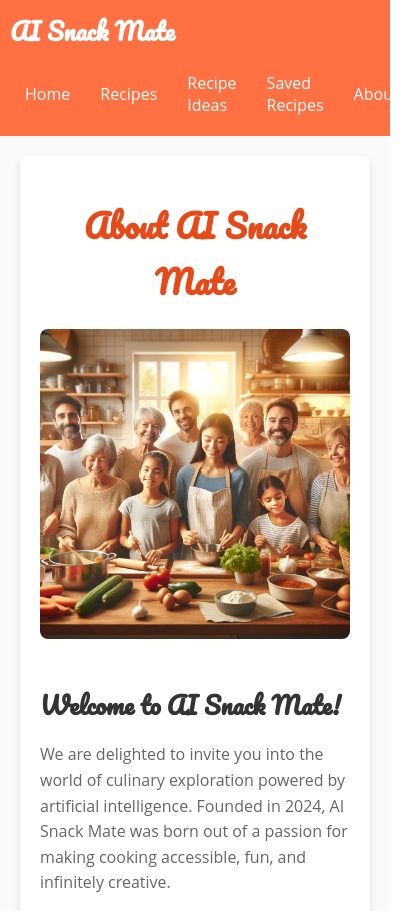
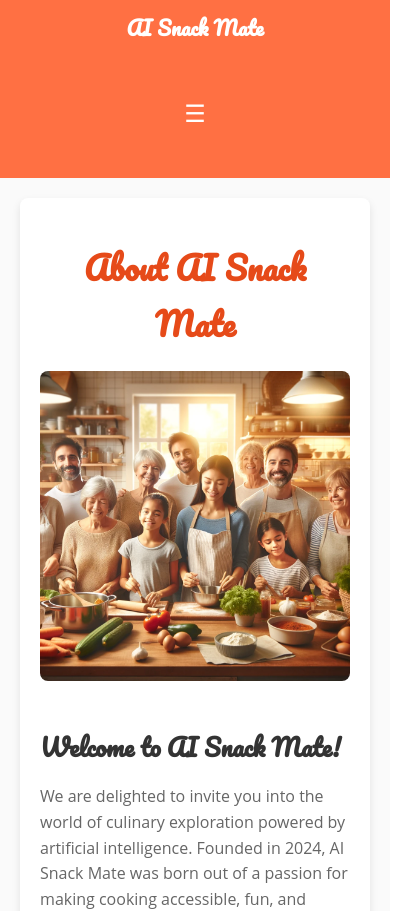
Before and after one commit to estherszliu/ai_snack_mate, a React (Create React App) app: page /about in a window 390 px wide. Shown: the top 911 px of the page, 414 px wide, since content can reach past the window. Built offline with nearby package versions, Linux system fonts and the light colour scheme.

Commit message:
feat:add a hamburger drop down nav bar

```diff
--- a/src/components/Header.jsx
+++ b/src/components/Header.jsx
@@ -1,16 +1,26 @@
 import { NavLink } from "react-router-dom";
 import "../styles/Header.css";
+import { useState } from "react";
 
 export default function Header() {
+    const [isMobileMenuOpen, setIsMobileMenuOpen] = useState(false);
+
+    const toggleMobileMenu = () => {
+        setIsMobileMenuOpen(!isMobileMenuOpen)
+    };
+
     return (
         <header>
             <div id="headerBranding">AI Snack Mate</div>
-            <nav id="headerNavbar">
-                <NavLink to={"/"}>Home</NavLink>
+            <button className="hamburger" onClick={toggleMobileMenu}>
+                ☰
+            </button>
+            <nav className={isMobileMenuOpen ? 'open' : ''}>
+                <NavLink to={"/"} onClick={() => setIsMobileMenuOpen(false)}>Home</NavLink>
                 <NavLink to={"/recipe"}>Recipes</NavLink>
-                <NavLink to={"/recipeideas"}>Recipe Ideas</NavLink>
-                <NavLink to={"/recipe/saved"}>Saved Recipes</NavLink>
-                <NavLink to={"/about"}>About</NavLink>
+                <NavLink to={"/recipeideas"} onClick={() => setIsMobileMenuOpen(false)}>Recipe Ideas</NavLink>
+                <NavLink to={"/recipe/saved"} onClick={() => setIsMobileMenuOpen(false)}>Saved Recipes</NavLink>
+                <NavLink to={"/about"} onClick={() => setIsMobileMenuOpen(false)} >About</NavLink>
             </nav>
         </header>
     );
--- a/src/pages/AboutPage.jsx
+++ b/src/pages/AboutPage.jsx
@@ -23,7 +23,7 @@
                 </ul>
 
                 <h2 className="subTitle">Meet the Team</h2>
-                <p>AI Snack Mate is the brainchild of [Your Name], a professional chef turned tech entrepreneur, alongside a vibrant team of software developers, designers, and culinary experts. Each team member brings a unique set of skills and a shared passion for revolutionizing the way we cook and eat.</p>
+                <p>AI Snack Mate is the brainchild of Esther, a professional chef turned tech entrepreneur, alongside a vibrant team of software developers, designers, and culinary experts. Each team member brings a unique set of skills and a shared passion for revolutionizing the way we cook and eat.</p>
 
                 <h2 className="subTitle">Join Our Community</h2>
                 <p>We invite you to join our community of food lovers and home cooks who are discovering the joy of cooking with AI Snack Mate. Share your creations, get tips from other users, and never run out of recipe ideas again.</p>
--- a/src/styles/Header.css
+++ b/src/styles/Header.css
@@ -6,6 +6,9 @@
     background-color: #FF7043;
     justify-content: space-between;
     align-items: center;
+    width: 100%;
+    box-sizing:border-box;
+    flex-wrap: wrap;
 }
 
 #headerBranding {
@@ -19,6 +22,7 @@
 nav{
     display: flex;
     align-items: center;
+    flex-wrap: wrap;
 }
 nav a {
     margin: 0 15px;
@@ -28,32 +32,57 @@
     padding: 5px 10px;
     border-radius: 5px;
     cursor: pointer;
+    white-space: nowrap;
 }
 
 nav a:hover {
     background-color: white;
     color: #FF7043;
     padding: 5px 10px;
+    box-shadow: 0 2px 5px rgba(0, 0, 0, 0.2);
 }
 
-nav a:hover {
-    box-shadow: 0 2px 5px rgba(0, 0, 0, 0.2);
+.hamburger {
+    display: none;
+    font-size: 24px;
+    color: white;
+    background: none;
+    border: none;
+    cursor: pointer;
 }
 
 /* Media Queries for Mobile Screens */
 @media (max-width: 768px) {
     header {
         flex-direction: column;
-        align-items: flex-start;
+        align-items: center;
         height: auto;
-        padding: 10px;
+        padding: 10px 20px;
     }
     #headerBranding{
-        margin-bottom: 10px;
+        margin-bottom: 15px;
+        font-size: 20px;
+    }
+
+    nav {
+        display: none;
+        flex-direction: column;
+        width: 100%;
+    }
+
+    nav.open {
+        display: flex;
     }
 
     nav a{
         margin: 5px;
         width: 100%;
+        font-size: 16px;
+        text-align: center;
     }
+
+    .hamburger {
+        display: block;
+    }
+
 }
--- a/src/styles/RecipeIdeasPage.css
+++ b/src/styles/RecipeIdeasPage.css
@@ -4,6 +4,7 @@
     align-items: center;
     height: 100%;
     padding: 20px;
+
 
 }
 #recipeIdeaTitle{
--- a/src/styles/index.css
+++ b/src/styles/index.css
@@ -8,6 +8,8 @@
   -moz-osx-font-smoothing: grayscale;
   /* height: 100%;
   min-height: 100vh; */
+  width: 100%;
+  overflow-x:hidden;
 }
 
 code {
@@ -23,4 +25,6 @@
   flex-direction: column;
   justify-content: space-between;
   background-color: #fafafa;
+  width: 100%;
+  overflow-x: hidden;
 }
```
